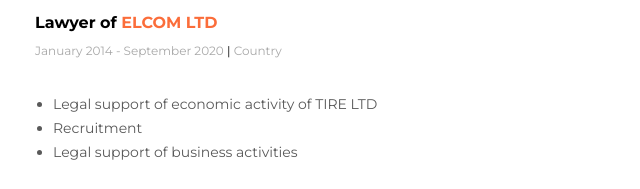
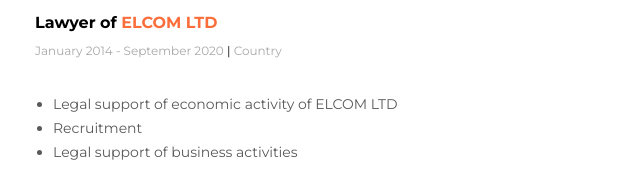
Before and after one commit to Yelyzaveta-LV/My-Summary, a plain HTML site: page index.html in a window 1280 px wide. Shown: the part 848-1037 px from the top of the page, 545-1185 px from the left. Drawn offline with Linux system fonts and the light colour scheme.

Commit message:
Added changes to the activities of the company 1

```diff
--- a/index.html
+++ b/index.html
@@ -112,7 +112,7 @@
 
             <ul class="my-work-experionce-duties">
               <li class="my-work-experionce-duty">
-                Legal support of economic activity of TIRE LTD
+                Legal support of economic activity of ELCOM LTD
               </li>
               <li class="my-work-experionce-duty">Recruitment</li>
               <li class="my-work-experionce-duty">
```
